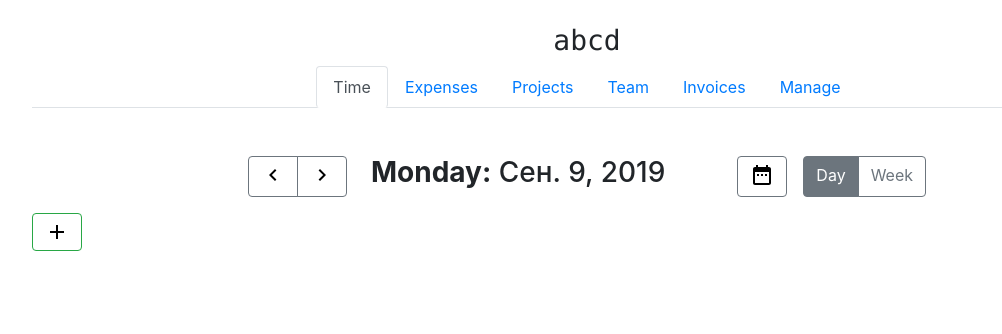
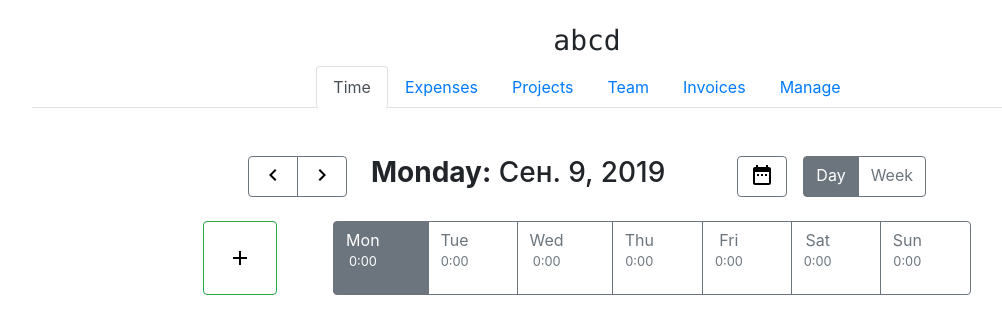
Before and after one commit to k0oda/timesheets, a Django app: page /time/ in a window 1280 px wide. Shown: the part 56-390 px from the top of the page, without its empty margins (53-1055 px from the left). Run offline with Django 3.2, Linux system fonts and the light colour scheme; a user stored in the database is signed in; data comes from the database, SQL or seed files in the repository; some libraries are stand-ins or nearby versions.

Commit message:
add: weekday select toolbar

```diff
--- a/templates/timesheets/company_panel/time.html
+++ b/templates/timesheets/company_panel/time.html
@@ -19,9 +19,19 @@
         </div>
     </div>
 
-    <div class="row mt-3">
-        <div class='col-sm'>
-            <a class="btn btn-outline-success" href="#"><img src="{% static 'timesheets_app/img/add.svg' %}" alt="Add"></a>
+    <div class="btn-toolbar mt-4 justify-content-center">
+        <div class="btn-group mr-5">
+            <a class="btn btn-outline-success p-4" href="#"><img src="{% static 'timesheets_app/img/add.svg' %}" alt="Add"></a>
+        </div>
+
+        <div class="btn-group ml-2 justify-content-center">
+            <a class="btn btn-outline-secondary {% if today.weekday == 0 %} active {% endif %} pr-5" href="#">Mon<br><small>0:00</small></a>
+            <a class="btn btn-outline-secondary {% if today.weekday == 1 %} active {% endif %} pr-5" href="#">Tue<br><small>0:00</small></a>
+            <a class="btn btn-outline-secondary {% if today.weekday == 2 %} active {% endif %} pr-5" href="#">Wed<br><small>0:00</small></a>
+            <a class="btn btn-outline-secondary {% if today.weekday == 3 %} active {% endif %} pr-5" href="#">Thu<br><small>0:00</small></a>
+            <a class="btn btn-outline-secondary {% if today.weekday == 4 %} active {% endif %} pr-5" href="#">Fri<br><small>0:00</small></a>
+            <a class="btn btn-outline-secondary {% if today.weekday == 5 %} active {% endif %} pr-5" href="#">Sat<br><small>0:00</small></a>
+            <a class="btn btn-outline-secondary {% if today.weekday == 6 %} active {% endif %} pr-5" href="#">Sun<br><small>0:00</small></a>
         </div>
     </div>
 {% endblock %}
```
